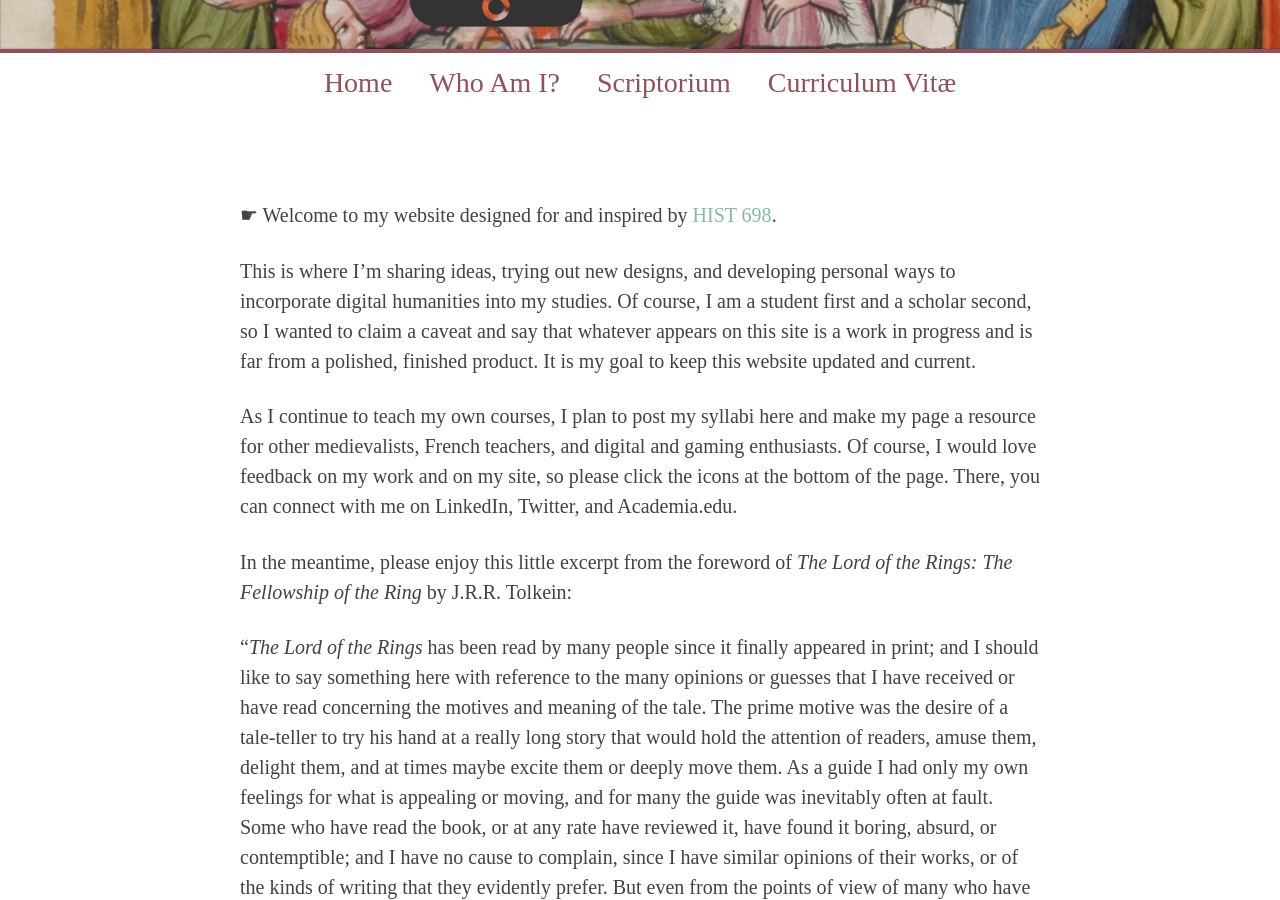
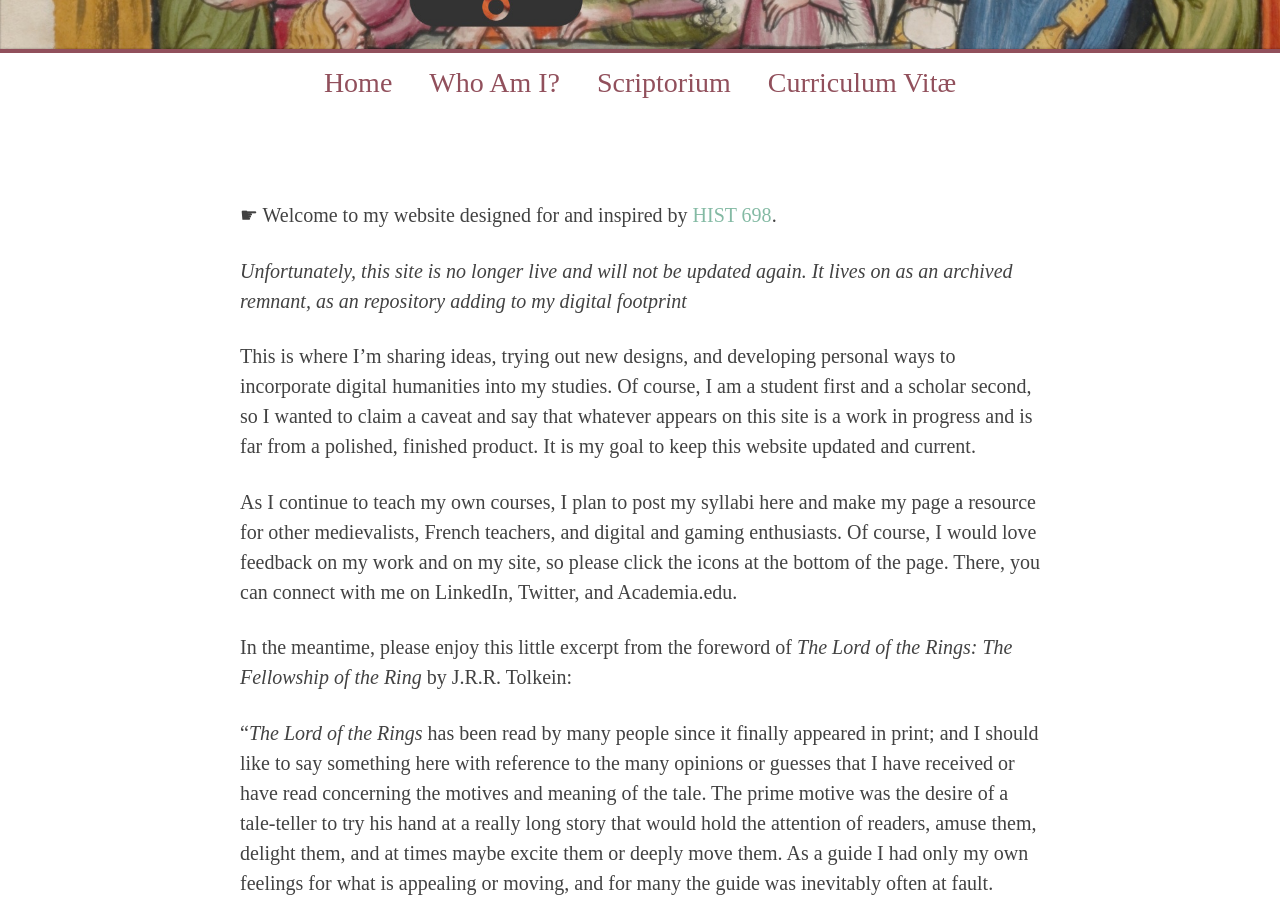
Before and after one commit to nrholterman/nrholterman.github.io, a Jekyll site: the page built from index.md, in a window 1280 px wide and 900 px high, scrolled down 319 px. Built offline with Jekyll 4.4.1, drawn with Linux system fonts in a browser that asks for light colours; some web fonts are replaced.

Commit message:
Update index.md

```diff
--- a/index.md
+++ b/index.md
@@ -2,6 +2,8 @@
 layout: default
 ---
 ☛ Welcome to my website designed for and inspired by [HIST 698](http://fredgibbs.net/courses/digital-methods/index.html).
+
+*Unfortunately, this site is no longer live and will not be updated again. It lives on as an archived remnant, as an repository adding to my digital footprint*
 
 This is where I'm sharing ideas, trying out new designs, and developing personal ways to incorporate digital humanities into my studies. Of course, I am a student first and a scholar second, so I wanted to claim a caveat and say that whatever appears on this site is a work in progress and is far from a polished, finished product. It is my goal to keep this website updated and current.
 
```
